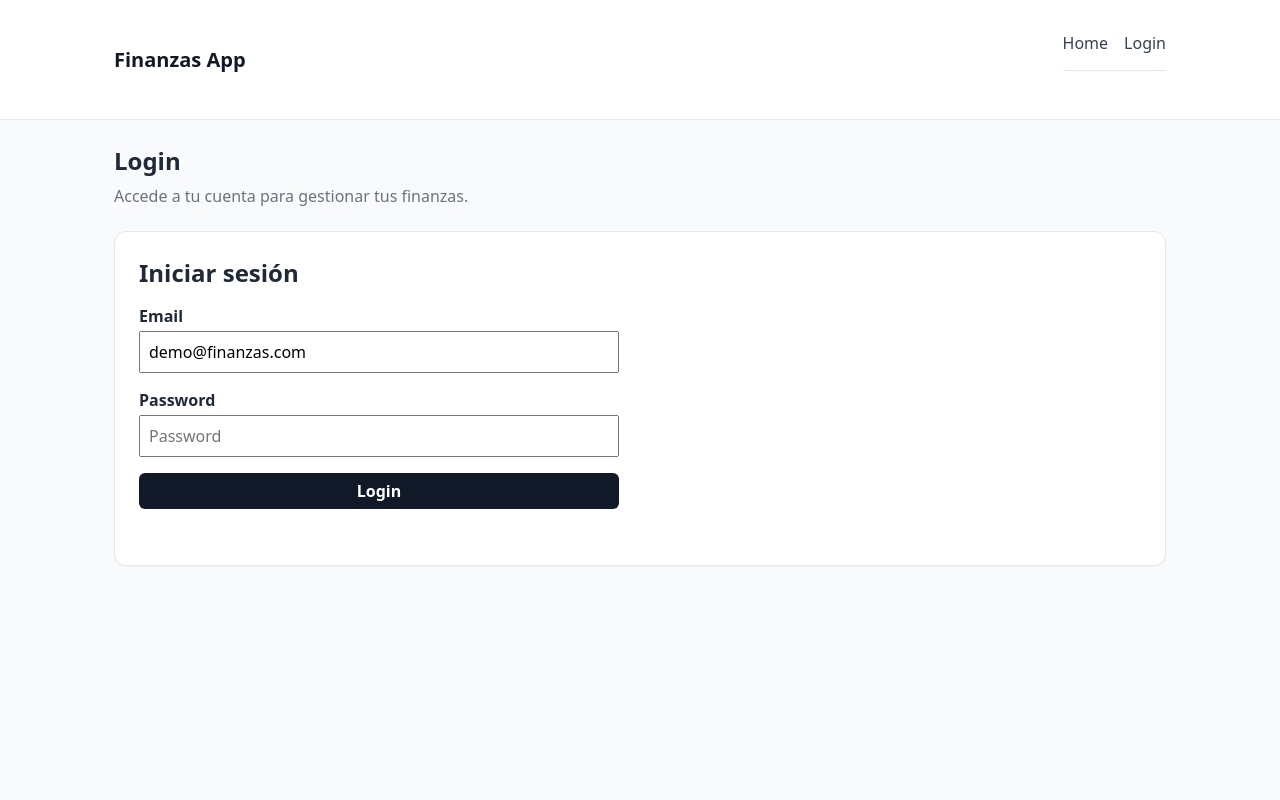
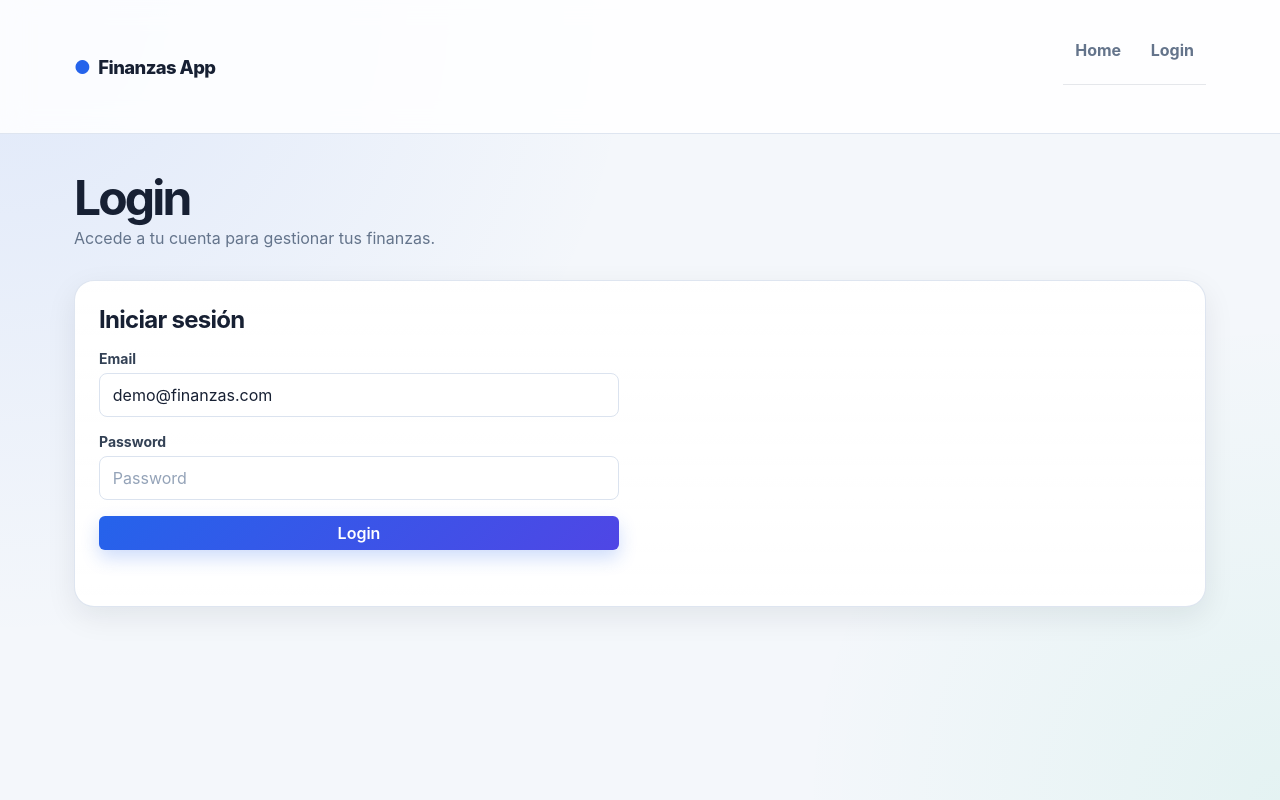
Before and after one commit to sbs29/Gestor-de-finanzas, a React (Vite) app in the folder finanzas-web/: page /login in a window 1280 px wide. Built offline with nearby package versions, Linux system fonts and the light colour scheme; no server answers.

Commit message:
feat(v2): dashboard visual redesign phase 1

```diff
--- a/finanzas-web/src/index.css
+++ b/finanzas-web/src/index.css
@@ -3,13 +3,36 @@
 ========================= */
 
 :root {
-  font-family: system-ui, Avenir, Helvetica, Arial, sans-serif;
-  color: #1f2937;
-  background-color: #f9fafb;
+  font-family:
+    Inter, ui-sans-serif, system-ui, -apple-system, BlinkMacSystemFont,
+    "Segoe UI", sans-serif;
+
+  color: #172033;
+  background:
+    radial-gradient(circle at top left, rgba(37, 99, 235, 0.12), transparent 32rem),
+    linear-gradient(180deg, #f4f7fb 0%, #eef2f7 100%);
+
   font-synthesis: none;
   text-rendering: optimizeLegibility;
   -webkit-font-smoothing: antialiased;
   -moz-osx-font-smoothing: grayscale;
+
+  --color-primary: #2563eb;
+  --color-primary-dark: #1d4ed8;
+  --color-surface: #ffffff;
+  --color-surface-soft: #f8fafc;
+  --color-border: #dbe3ef;
+  --color-text: #172033;
+  --color-muted: #64748b;
+  --color-success: #059669;
+  --color-danger: #dc2626;
+
+  --radius-sm: 0.5rem;
+  --radius-md: 0.875rem;
+  --radius-lg: 1.25rem;
+
+  --shadow-card: 0 10px 30px rgba(15, 23, 42, 0.08);
+  --shadow-soft: 0 4px 14px rgba(15, 23, 42, 0.06);
 }
 
 /* =========================
@@ -21,9 +44,38 @@
 }
 
 body {
-  margin: 0;
-  min-width: 320px;
-  min-height: 100vh;
+
+margin:0;
+min-height:100vh;
+
+background:
+
+radial-gradient(
+circle at top left,
+rgba(37,99,235,0.10),
+transparent 40rem
+),
+
+radial-gradient(
+circle at bottom right,
+rgba(16,185,129,0.07),
+transparent 30rem
+),
+
+radial-gradient(
+rgba(203,213,225,0.4) 0.5px,
+transparent 0.5px
+);
+
+background-size:
+
+auto,
+auto,
+28px 28px;
+
+
+background-color:#f4f7fb;
+
 }
 
 a {
@@ -47,34 +99,43 @@ button {
 
 table {
   width: 100%;
-  border-collapse: collapse;
+  border-collapse: separate;
+  border-spacing: 0;
   margin-top: 1rem;
   overflow: hidden;
-  border-radius: 0.75rem;
+  border: 1px solid var(--color-border);
+  border-radius: var(--radius-md);
+  background-color: #ffffff;
 }
 
 th,
 td {
   padding: 1rem;
   text-align: left;
-  border-bottom: 1px solid #e5e7eb;
+  border-bottom: 1px solid #edf2f7;
 }
 
 th {
-  background-color: #f9fafb;
-  font-size: 0.875rem;
-  font-weight: 700;
-  color: #6b7280;
+  background-color: #f8fafc;
+  font-size: 0.75rem;
+  font-weight: 800;
+  color: var(--color-muted);
   text-transform: uppercase;
-  letter-spacing: 0.03em;
+  letter-spacing: 0.06em;
 }
 
 tbody tr {
-  transition: background-color 0.15s ease;
+  transition:
+    background-color 0.15s ease,
+    transform 0.15s ease;
 }
 
 tbody tr:hover {
-  background-color: #f3f4f6;
+  background-color: #f8fbff;
+}
+
+tbody tr:last-child td {
+  border-bottom: none;
 }
 
 /* =========================
@@ -84,20 +145,42 @@ tbody tr:hover {
 form {
   display: grid;
   gap: 1rem;
-  max-width: 480px;
+  max-width: 520px;
   margin-bottom: 2rem;
 }
 
 label {
   display: block;
-  margin-bottom: 0.25rem;
-  font-weight: 600;
+  margin-bottom: 0.35rem;
+  font-size: 0.875rem;
+  font-weight: 700;
+  color: #334155;
 }
 
 input,
 select {
   width: 100%;
-  padding: 0.5rem;
+  min-height: 2.75rem;
+  padding: 0.65rem 0.8rem;
+  border: 1px solid var(--color-border);
+  border-radius: var(--radius-sm);
+  background-color: #ffffff;
+  color: var(--color-text);
+  transition:
+    border-color 0.15s ease,
+    box-shadow 0.15s ease,
+    background-color 0.15s ease;
+}
+
+input:focus,
+select:focus {
+  outline: none;
+  border-color: rgba(37, 99, 235, 0.7);
+  box-shadow: 0 0 0 4px rgba(37, 99, 235, 0.12);
+}
+
+input::placeholder {
+  color: #94a3b8;
 }
 
 /* =========================
@@ -105,9 +188,9 @@ select {
 ========================= */
 
 main {
-  width: min(1100px, 100%);
+  width: min(1180px, 100%);
   margin: 0 auto;
-  padding: 1.5rem;
+  padding: 2rem 1.5rem 3rem;
 }
 
 /* =========================
@@ -123,12 +206,16 @@ nav {
 }
 
 .app-header {
-  background-color: #ffffff;
-  border-bottom: 1px solid #e5e7eb;
+  position: sticky;
+  top: 0;
+  z-index: 20;
+  background: rgba(255, 255, 255, 0.86);
+  border-bottom: 1px solid rgba(219, 227, 239, 0.9);
+  backdrop-filter: blur(14px);
 }
 
 .app-header__content {
-  width: min(1100px, 100%);
+  width: min(1180px, 100%);
   margin: 0 auto;
   padding: 1rem 1.5rem;
   display: flex;
@@ -137,37 +224,52 @@ nav {
 }
 
 .app-logo {
-  font-size: 1.25rem;
-  font-weight: 700;
-  color: #111827;
+  font-size: 1.15rem;
+  font-weight: 800;
+  letter-spacing: -0.03em;
+  color: var(--color-text);
+}
+
+.app-logo::before {
+  content: "●";
+  color: var(--color-primary);
+  margin-right: 0.5rem;
 }
 
 .app-nav {
   display: flex;
   align-items: center;
-  gap: 1rem;
+  gap: 0.35rem;
 }
 
 .app-nav a {
-  color: #374151;
-  font-weight: 500;
+  color: var(--color-muted);
+  font-weight: 650;
+  padding: 0.5rem 0.75rem;
+  border-radius: 999px;
+  transition:
+    color 0.15s ease,
+    background-color 0.15s ease;
 }
 
 .app-nav a:hover {
-  color: #111827;
+  color: var(--color-primary);
+  background-color: rgba(37, 99, 235, 0.08);
 }
 
 .app-nav button {
-  padding: 0.4rem 0.75rem;
-  border: 1px solid #d1d5db;
+  padding: 0.5rem 0.85rem;
+  border: 1px solid var(--color-border);
   background-color: #ffffff;
-  border-radius: 0.375rem;
+  border-radius: 999px;
+  font-weight: 700;
+  color: var(--color-text);
+  box-shadow: var(--shadow-soft);
 }
 
 .app-nav button:hover {
-  background-color: #f3f4f6;
+  background-color: var(--color-surface-soft);
 }
-
 /* =========================
    PAGE STRUCTURE
 ========================= */
@@ -182,15 +284,21 @@ nav {
   align-items: flex-start;
   justify-content: space-between;
   gap: 1rem;
+  padding: 0.5rem 0;
 }
 
 .page-header h1 {
-  margin: 0 0 0.5rem;
+  margin: 0 0 0.4rem;
+  font-size: clamp(2rem, 4vw, 3rem);
+  line-height: 1;
+  letter-spacing: -0.06em;
+  color: var(--color-text);
 }
 
 .page-header p {
   margin: 0;
-  color: #6b7280;
+  color: var(--color-muted);
+  font-size: 1rem;
 }
 
 /* =========================
@@ -198,16 +306,20 @@ nav {
 ========================= */
 
 .card {
+  background:
+    linear-gradient(180deg, rgba(255, 255, 255, 0.96), rgba(255, 255, 255, 0.9));
+  border: 1px solid rgba(219, 227, 239, 0.9);
+  border-radius: var(--radius-lg);
+  padding: 1.5rem;
+  box-shadow: var(--shadow-card);
   background-color: #ffffff;
-  border: 1px solid #e5e7eb;
-  border-radius: 0.75rem;
-  padding: 1.5rem;
-  box-shadow: 0 1px 2px rgba(0, 0, 0, 0.04);
 }
 
 .card h2 {
   margin-top: 0;
   margin-bottom: 1rem;
+  color: var(--color-text);
+  letter-spacing: -0.03em;
 }
 
 /* =========================
@@ -277,26 +389,147 @@ nav {
 }
 
 /* =========================
-   DASHBOARD
+   DASHBOARD HERO
 ========================= */
 
-.dashboard-grid {
+.dashboard-hero {
   display: grid;
-  grid-template-columns: repeat(4, 1fr);
+  grid-template-columns: 1fr;
   gap: 1.5rem;
+  align-items: stretch;
+  padding: 2rem;
+  border-radius: 1.5rem;
+  background:
+    radial-gradient(circle at top right, rgba(96, 165, 250, 0.35), transparent 18rem),
+    linear-gradient(135deg, #0f172a 0%, #1e3a8a 55%, #2563eb 100%);
+  color: #ffffff;
+  box-shadow: 0 24px 60px rgba(30, 64, 175, 0.28);
+  overflow: hidden;
 }
 
-@media (max-width: 900px) {
-  .dashboard-grid {
-    grid-template-columns: repeat(2, 1fr);
+.dashboard-eyebrow {
+  display: inline-flex;
+  margin-bottom: 0.75rem;
+  color: #bfdbfe;
+  font-size: 0.875rem;
+  font-weight: 800;
+  text-transform: uppercase;
+  letter-spacing: 0.08em;
+}
+
+.dashboard-hero h2 {
+  margin: 0;
+  max-width: 640px;
+  font-size: clamp(2rem, 5vw, 3.6rem);
+  line-height: 0.95;
+  letter-spacing: -0.07em;
+}
+
+.hero-amount {
+  display: block;
+  margin: 1.25rem 0 0.75rem;
+  font-size: clamp(2.25rem, 6vw, 4.5rem);
+  line-height: 1;
+  font-weight: 900;
+  letter-spacing: -0.08em;
+}
+
+.dashboard-hero .income {
+  color: #86efac;
+}
+
+.dashboard-hero .expense {
+  color: #fecaca;
+}
+
+.dashboard-hero__description {
+  max-width: 520px;
+  margin: 0;
+  color: #dbeafe;
+  font-size: 1rem;
+}
+
+/* =========================
+   DASHBOARD PERIOD FILTER
+========================= */
+
+.dashboard-period-inline {
+  display: flex;
+  align-items: end;
+  gap: 1rem;
+  margin-top: 1.5rem;
+  flex-wrap: wrap;
+}
+
+.dashboard-period-inline label {
+  color: #dbeafe;
+}
+
+.dashboard-period-inline select {
+  width: 220px;
+  border: none;
+  min-height: 2.75rem;
+  font-weight: 700;
+}
+
+.dashboard-period-inline span {
+  color: #bfdbfe;
+  font-size: 0.9rem;
+  font-weight: 700;
+  padding-bottom: 0.75rem;
+}
+
+/* =========================
+   DASHBOARD HERO METRICS
+========================= */
+
+.dashboard-hero-metrics {
+  display: grid;
+  grid-template-columns: repeat(3, minmax(0, 1fr));
+  gap: 0.75rem;
+  max-width: 760px;
+  margin-top: 1.5rem;
+}
+
+.dashboard-hero-metrics article {
+  padding: 1rem;
+  border-radius: 1rem;
+  background: rgba(255, 255, 255, 0.12);
+  border: 1px solid rgba(255, 255, 255, 0.18);
+}
+
+.dashboard-hero-metrics span {
+  display: block;
+  margin-bottom: 0.45rem;
+  color: #bfdbfe;
+  font-size: 0.75rem;
+  font-weight: 800;
+  text-transform: uppercase;
+  letter-spacing: 0.07em;
+}
+
+.dashboard-hero-metrics strong {
+  display: block;
+  color: #ffffff;
+  font-size: 1.15rem;
+  font-weight: 900;
+  letter-spacing: -0.04em;
+}
+
+.dashboard-hero-metrics .income {
+  color: #86efac;
+}
+
+.dashboard-hero-metrics .expense {
+  color: #fecaca;
+}
+
+@media (max-width: 700px) {
+  .dashboard-hero-metrics {
+    grid-template-columns: 1fr;
   }
 }
 
-@media (max-width: 600px) {
-  .dashboard-grid {
-    grid-template-columns: 1fr;
-  }
-}
 
 /* =========================
    BUTTONS
@@ -304,33 +537,61 @@ nav {
 
 /* Delete button */
 
-.danger-button {
-  background-color: #dc2626;
-  color: white;
+.danger-button,
+.edit-button,
+.primary-button {
   border: none;
-  padding: 0.45rem 0.75rem;
-  border-radius: 0.375rem;
-  font-weight: 600;
+  padding: 0.65rem 0.95rem;
+  border-radius: 999px;
+  font-weight: 750;
+  transition:
+    transform 0.12s ease,
+    box-shadow 0.12s ease,
+    background-color 0.12s ease;
 }
 
-.danger-button:hover {
-  background-color: #b91c1c;
+.danger-button:hover,
+.edit-button:hover,
+.primary-button:hover {
+  transform: translateY(-1px);
 }
 
-/* Edit button */
+.primary-button {
+  background: linear-gradient(135deg, var(--color-primary), #4f46e5);
+  color: white;
+  box-shadow: 0 8px 18px rgba(37, 99, 235, 0.22);
+}
+
+.primary-button:hover {
+  background: linear-gradient(135deg, var(--color-primary-dark), #4338ca);
+}
 
 .edit-button {
-  background-color: #2563eb;
-  color: white;
-  border: none;
-  padding: 0.45rem 0.75rem;
-  border-radius: 0.375rem;
-  font-weight: 600;
+  background-color: #eff6ff;
+  color: #1d4ed8;
+  border: 1px solid #bfdbfe;
   margin-right: 0.5rem;
 }
 
 .edit-button:hover {
-  background-color: #1d4ed8;
+  background-color: #dbeafe;
+}
+
+.danger-button {
+  background-color: #fef2f2;
+  color: #b91c1c;
+  border: 1px solid #fecaca;
+}
+
+.danger-button:hover {
+  background-color: #fee2e2;
+}
+
+.primary-button:disabled {
+  opacity: 0.55;
+  cursor: not-allowed;
+  transform: none;
+  box-shadow: none;
 }
 
 /* Primary button */
@@ -419,3 +680,109 @@ nav {
   display: flex;
   align-items: end;
 }
+
+/* =========================
+   CATEGORY SUMMARY
+========================= */
+
+.category-summary-list {
+  display: grid;
+  gap: 1rem;
+  margin-top: 1rem;
+}
+
+.category-summary-item{
+  padding:1rem;
+  background:#f8fbff;
+  border:1px solid #dbe7ff;
+  border-radius:1rem;
+  box-shadow:0 4px 14px rgba(37,99,235,.05);
+}
+
+.category-summary-item__header {
+  display: flex;
+  align-items: flex-start;
+  justify-content: space-between;
+  gap: 1rem;
+  margin-bottom: 0.8rem;
+}
+
+.category-summary-item__header strong {
+  display: block;
+  color: var(--color-text);
+  font-size: 1rem;
+  font-weight: 800;
+}
+
+.category-summary-item__header span {
+  display: block;
+  margin-top: 0.2rem;
+  color: var(--color-muted);
+  font-size: 0.85rem;
+  font-weight: 600;
+}
+
+.category-summary-item__header p {
+  margin: 0;
+  white-space: nowrap;
+}
+
+.category-summary-bar {
+  height: 0.55rem;
+  overflow: hidden;
+  border-radius: 999px;
+  background: #dbe6f5;
+}
+
+.category-summary-bar__fill {
+  height: 100%;
+  border-radius: inherit;
+}
+
+.income-fill {
+  background: linear-gradient(90deg, #16a34a, #86efac);
+}
+
+.expense-fill {
+  background: linear-gradient(90deg, #dc2626, #fecaca);
+}
+
+/* =========================
+   SECTION HEADER
+========================= */
+
+.section-header {
+  display: flex;
+  align-items: flex-start;
+  justify-content: space-between;
+  gap: 1rem;
+  margin-bottom: 1rem;
+}
+
+.section-header h2 {
+  margin: 0 0 0.25rem;
+}
+
+.section-header p {
+  margin: 0;
+  color: var(--color-muted);
+  font-size: 0.95rem;
+}
+
+.section-header__control {
+  display: flex;
+  align-items: center;
+  gap: 0.6rem;
+}
+
+.section-header__control label {
+  margin: 0;
+  color: var(--color-muted);
+  font-size: 0.85rem;
+  font-weight: 700;
+}
+
+.section-header__control select {
+  width: auto;
+  min-width: 90px;
+}
```
Also changed, not shown: finanzas-web/src/pages/DashboardPage.tsx (+94 -64 lines).
